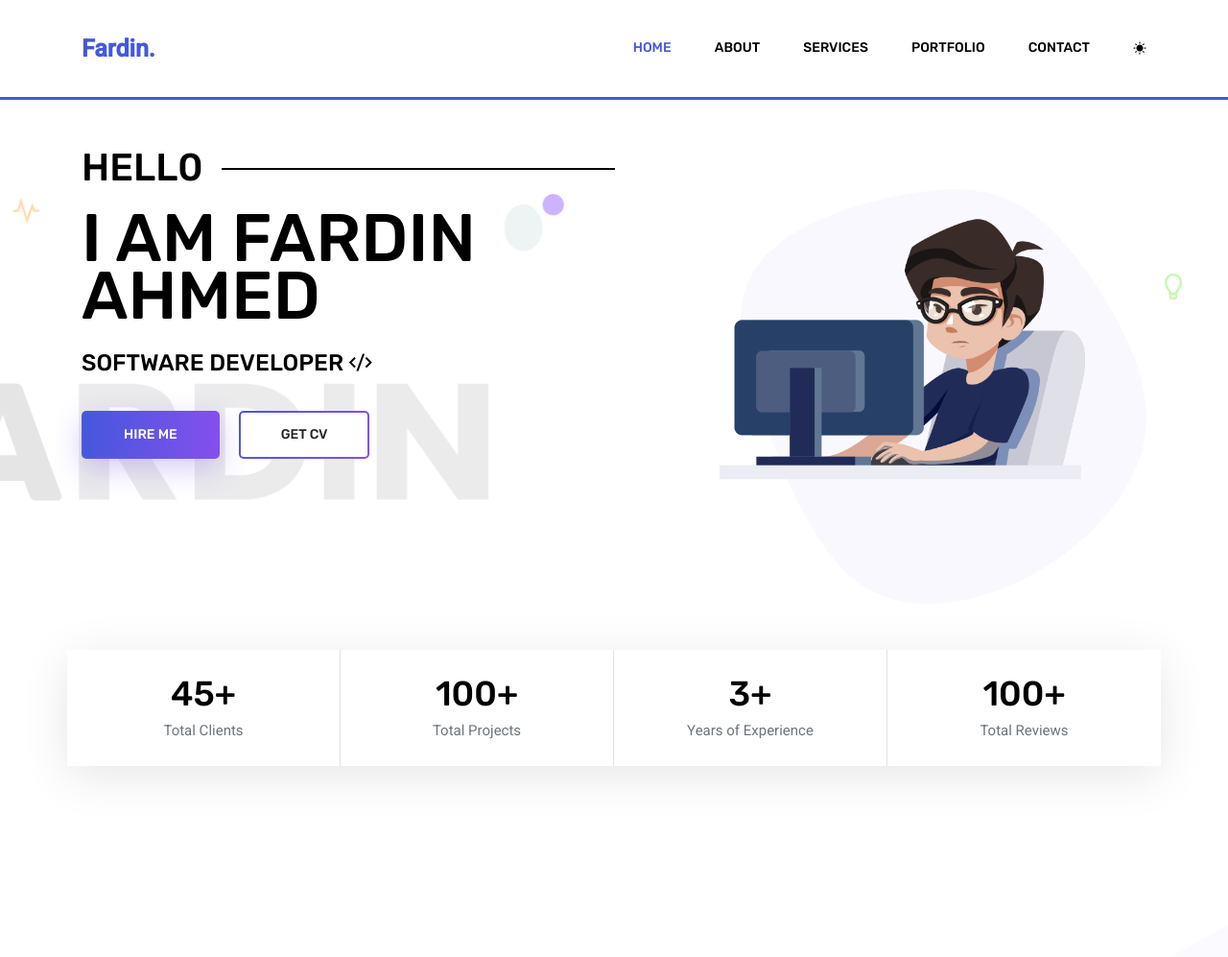
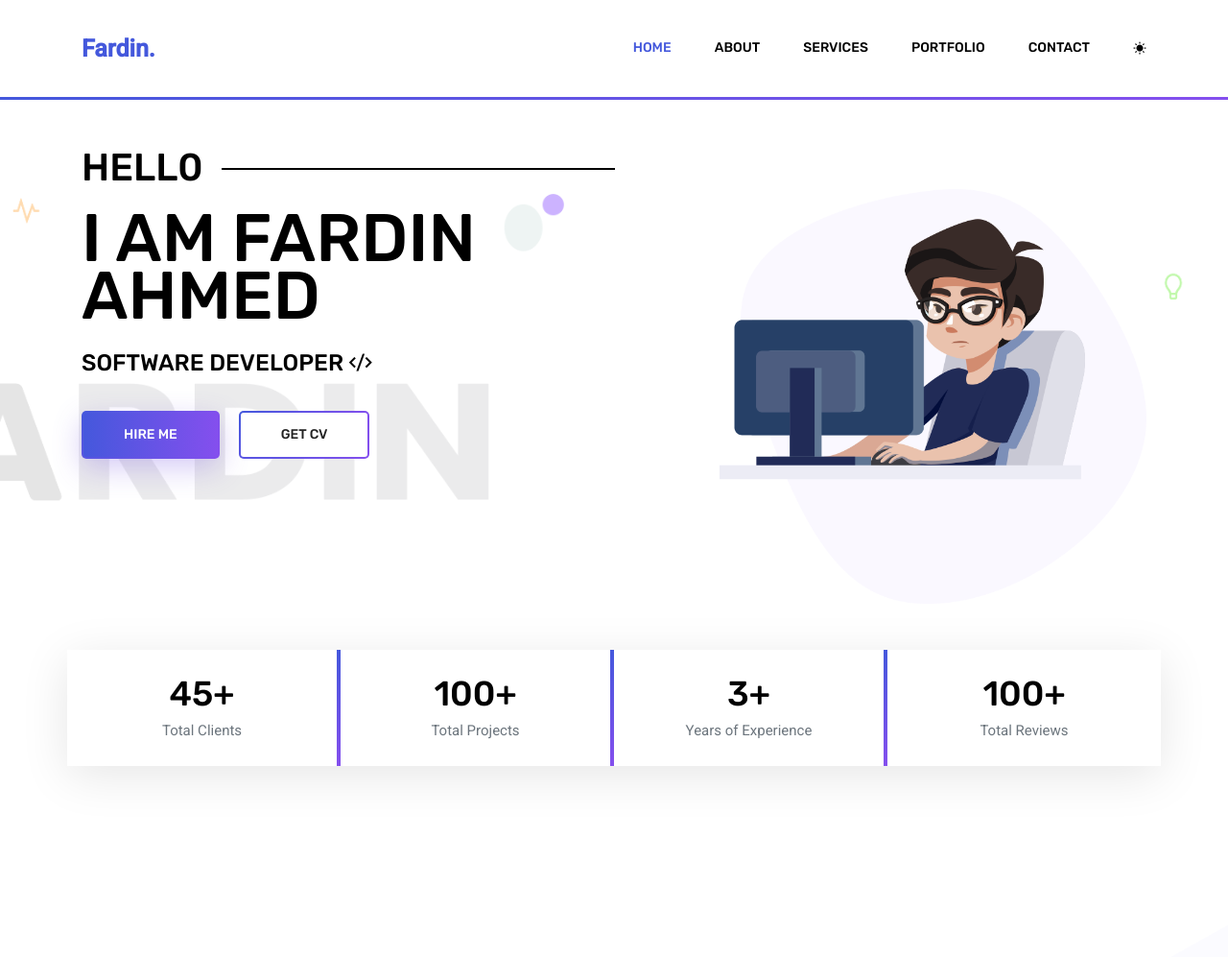
Before and after one commit to fardin-ahmed-shawon/fardin-ahmed-shawon-portfolio, a PHP site: page / in a window 1280 px wide. Shown: the top 997 px of the page at 96% size. Run offline with PHP 8.4, Linux system fonts and the light colour scheme; some libraries are stand-ins or nearby versions.

Commit message:
up to date

```diff
--- a/components/navbar.php
+++ b/components/navbar.php
@@ -1,7 +1,7 @@
 	<!--================ Start Header Area =================-->
 	<header class="header_area">
 		<div class="main_menu">
-			<nav class="navbar navbar-expand-lg navbar-light" style="border-bottom: 3px solid #4458DC;">
+			<nav class="navbar navbar-expand-lg navbar-light" style="border-bottom: 3px solid;border-image: linear-gradient(to right, #4458dc, #854fee) 1;">
 				<div class="container">
 					<!-- Brand and toggle get grouped for better mobile display -->
 					<a style="font-size: 25px; color: #4458DC; font-weight: 600;" class="navbar-brand logo_h" href="index.php">Fardin.</a>
--- a/index.php
+++ b/index.php
@@ -26,27 +26,45 @@ $page_title = 'Fardin - Home';  // Set the page title
 						</div>
 					</div>
 				</div>
-				<!-- Stats Card Area -->
-				<div class="row text-center mt-5 border-5 rounded-3 bg-white" style="box-shadow: rgba(0, 0, 0, 0.1) 0px 10px 50px;">
-					<div class="col-md-3 col-6 border-right">
+				<!-- Starts Card Area -->
+				 <style>
+					/* .start-container {
+						border: 4px solid;
+						border-image: linear-gradient(to bottom, #4458dc, #854fee) 1;
+					} */
+					.start-item:nth-child(1) {
+						border-right: 4px solid;
+						border-image: linear-gradient(to bottom, #4458dc, #854fee) 1;
+					}
+					.start-item:nth-child(2) {
+						border-right: 4px solid;
+						border-image: linear-gradient(to bottom, #4458dc, #854fee) 1;
+					}
+					.start-item:nth-child(3) {
+						border-right: 4px solid;
+						border-image: linear-gradient(to bottom, #4458dc, #854fee) 1;
+					}
+				 </style>
+				<div class="start-container row text-center mt-5 border-5 rounded-3 bg-white" style="box-shadow: rgba(0, 0, 0, 0.1) 0px 10px 50px;">
+					<div class="start-item col-md-3 col-6">
 						<div class="py-4">
 							<h1 class="mb-1">45+</h1>
 							<p class="text-muted mb-0">Total Clients</p>
 						</div>
 					</div>
-					<div class="col-md-3 col-6 border-right">
+					<div class="start-item col-md-3 col-6">
 						<div class="py-4">
 							<h1 class="mb-1">100+</h1>
 							<p class="text-muted mb-0">Total Projects</p>
 						</div>
 					</div>
-					<div class="col-md-3 col-6 border-right">
+					<div class="start-item col-md-3 col-6">
 						<div class="py-4">
 							<h1 class="mb-1">3+</h1>
 							<p class="text-muted mb-0">Years of Experience</p>
 						</div>
 					</div>
-					<div class="col-md-3 col-6">
+					<div class="start-item col-md-3 col-6">
 						<div class="py-4">
 							<h1 class="mb-1">100+</h1>
 							<p class="text-muted mb-0">Total Reviews</p>
```
